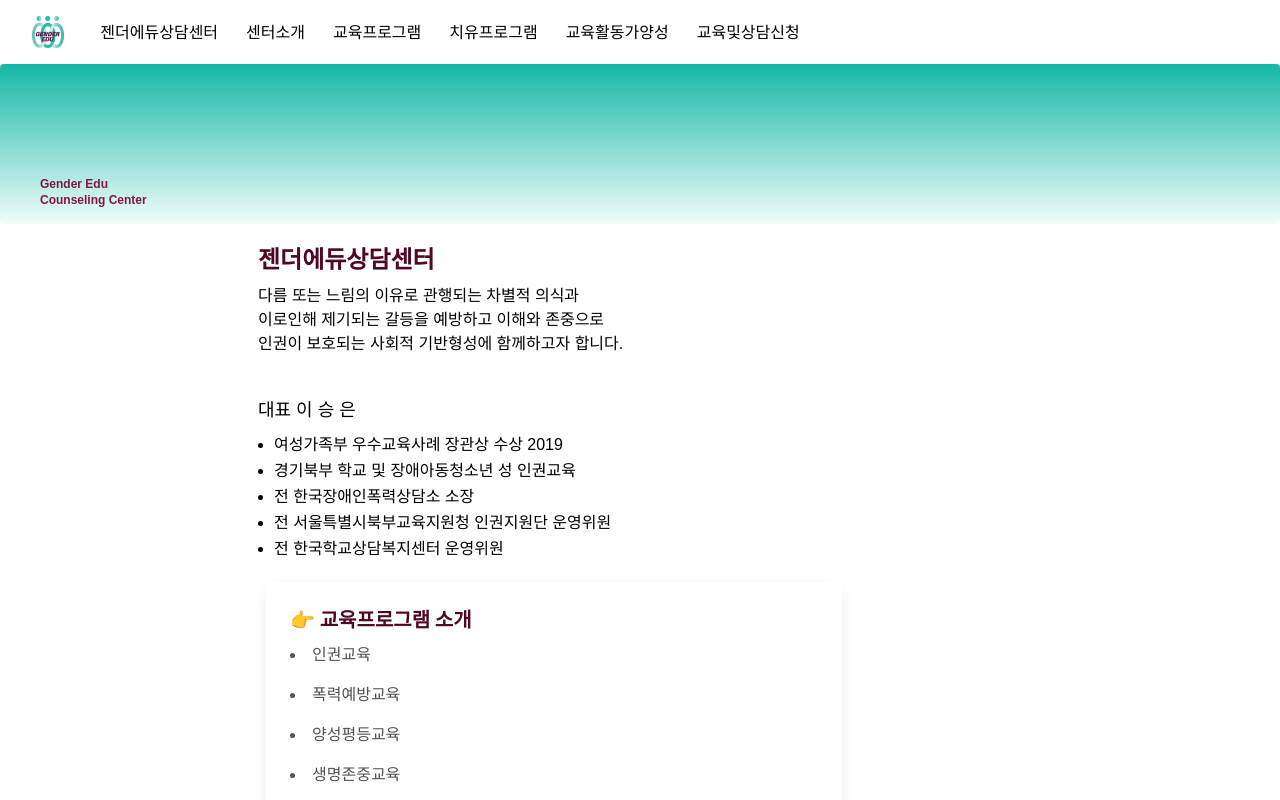
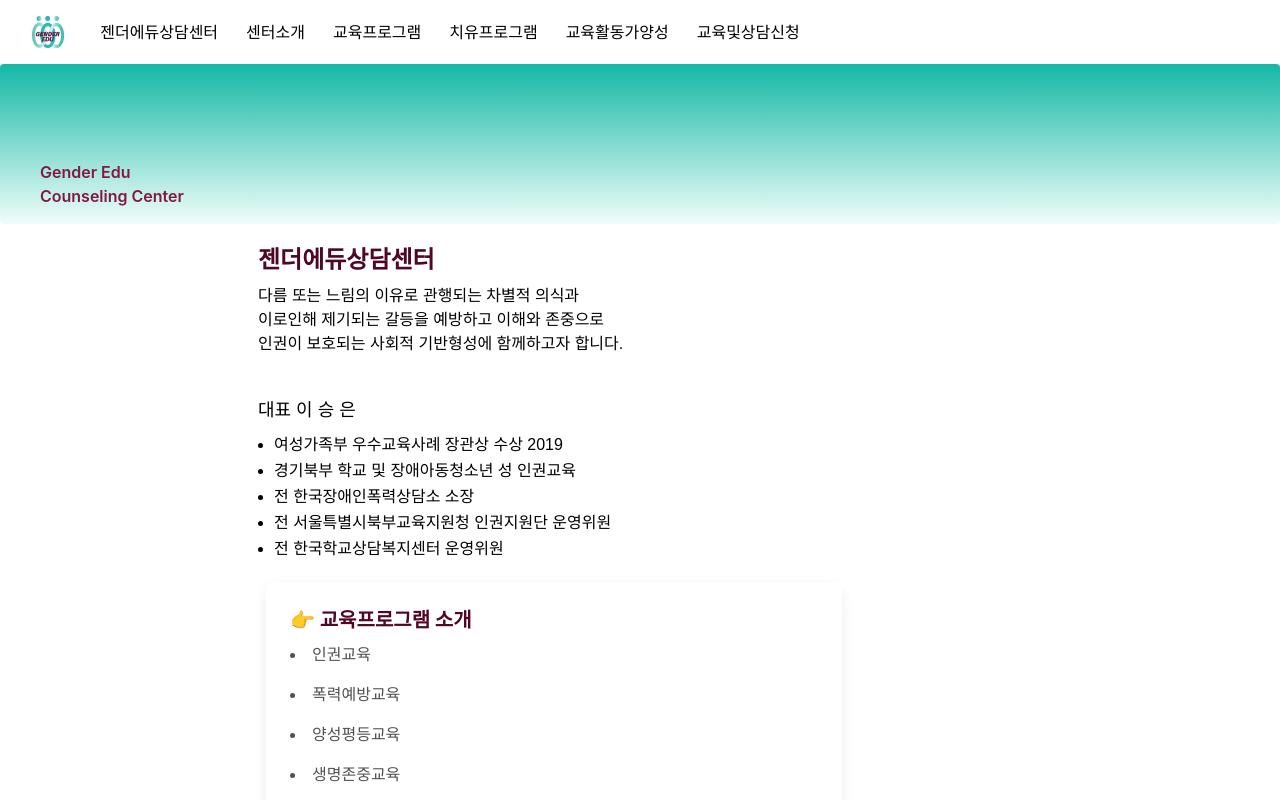
Before and after one commit to ohwonsuk/gender-edu, a React (Create React App) app: page / in a window 1280 px wide. Shown: the top 800 px of the page. Built offline with nearby package versions, Linux system fonts and the light colour scheme; a web font is replaced by a local one.

Commit message:
heading 폰트 및 사이즈 변경

```diff
--- a/src/components/Heading.js
+++ b/src/components/Heading.js
@@ -4,10 +4,10 @@ const Heading = () => {
   return (
     <>
       <div className="w-[620px] md:w-full h-40 mx-auto bg-gradient-to-b from-teal-500 to-teal-50 border-0 rounded">
-        <div className="font-ibmsans text-xs text-pink-900 pt-28 pl-10 font-semibold">
+        <div className="text-base text-pink-900 pt-24 pl-10 font-semibold">
           Gender Edu
         </div>
-        <div className="font-ibmsans text-xs text-pink-900 pl-10 font-semibold">
+        <div className="text-base text-pink-900 pl-10 font-semibold">
           Counseling Center
         </div>
       </div>
```
